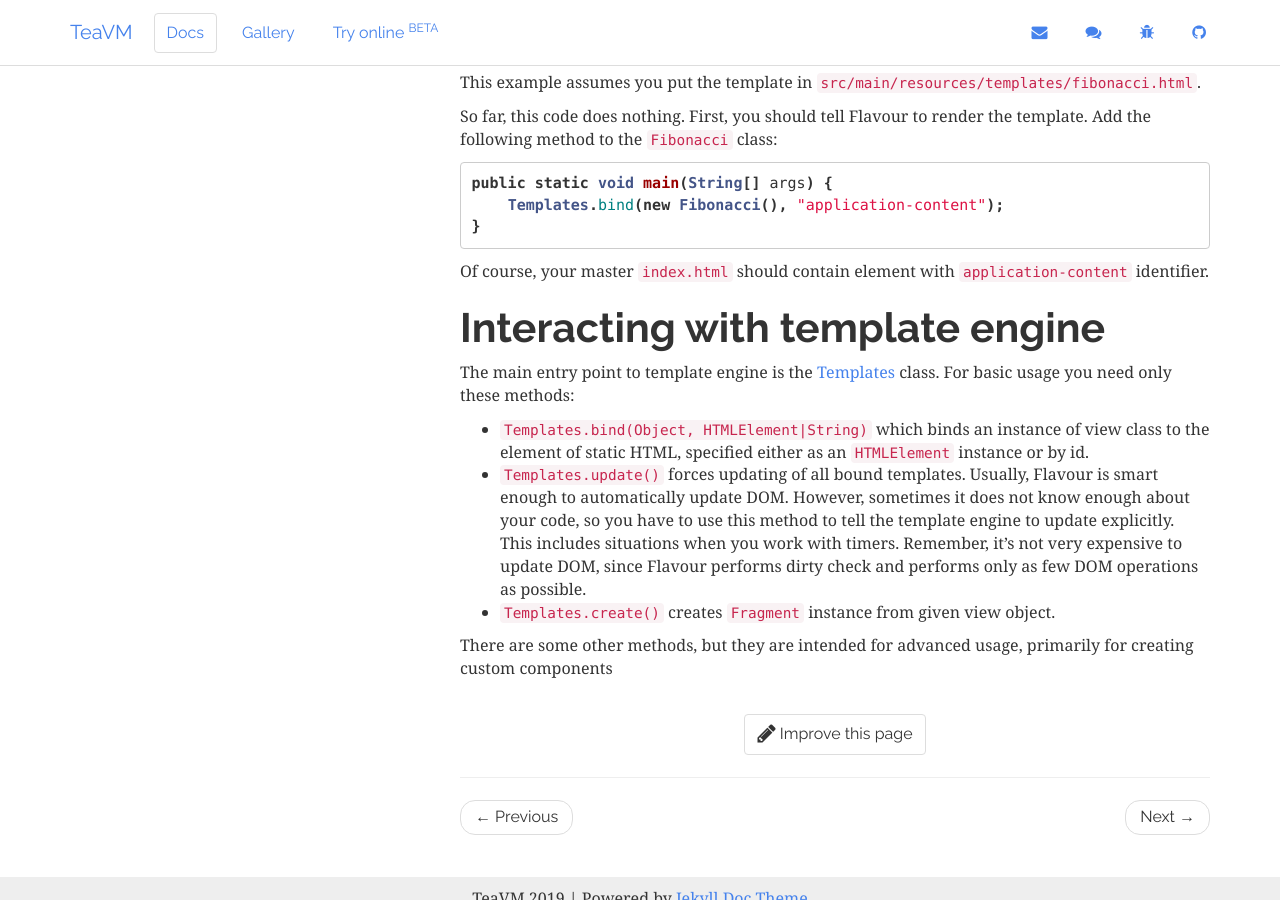
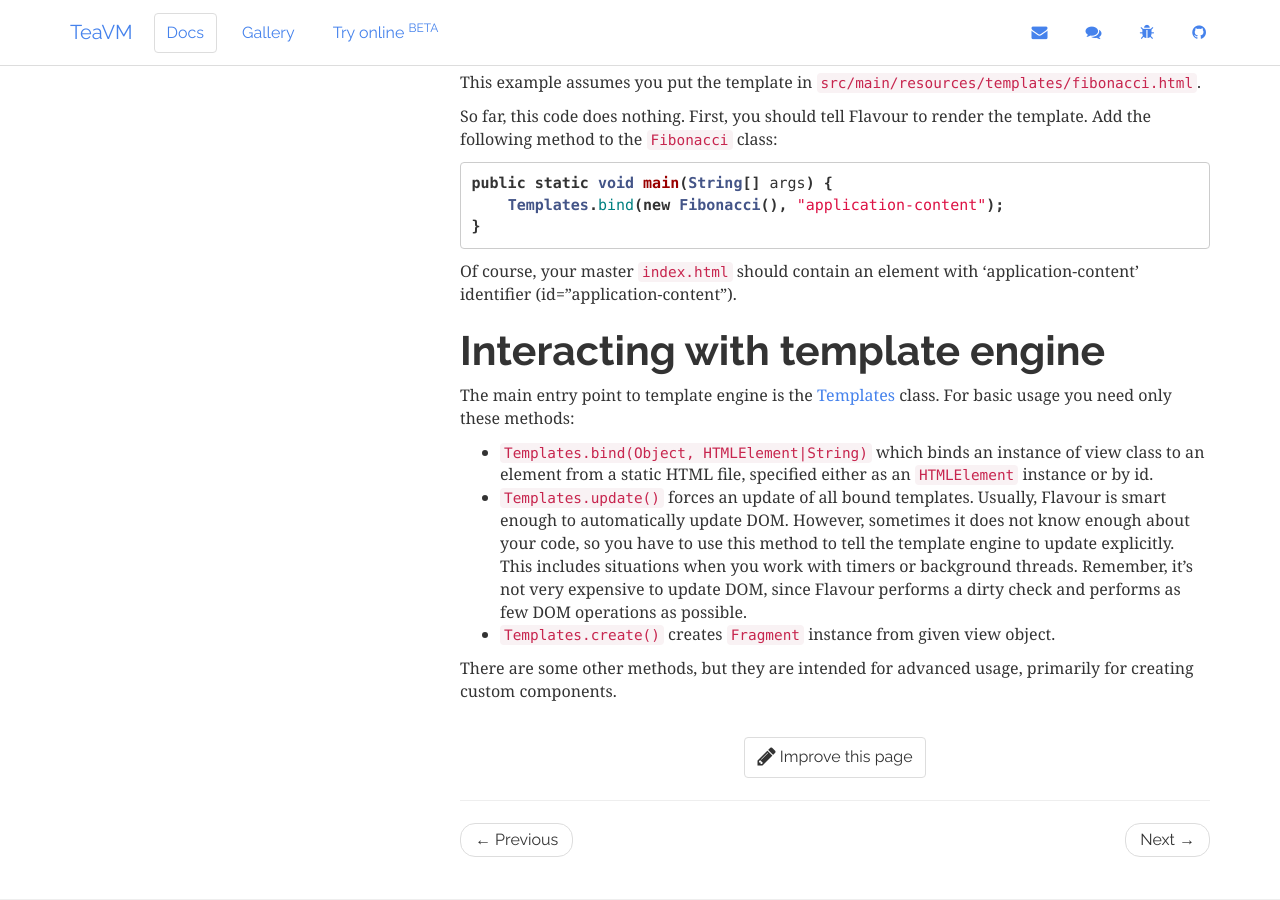
Before and after one commit to konsoletyper/teavm-site, a Jekyll site: the page built from _docs/flavour/templates.md, in a window 1280 px wide and 900 px high, scrolled down 1283 px. Built offline with Jekyll 4.4.1, drawn with Linux system fonts in a browser that asks for light colours; some of the changed text lies outside the part shown.

Commit message:
Minor edits to the templates page. (#13)
* Minor edits to the templates page.

````diff
--- a/_docs/flavour/templates.md
+++ b/_docs/flavour/templates.md
@@ -19,13 +19,13 @@
 1. **View class** that describes data and behaviour of the page.
 2. **HTML template** that displays data.
 
-Flavour does not force you with a certain structure of the view class.
+Flavour does not force you to follow a certain structure in the view class.
 It can extend, implement anything you want, define any methods and fields, and so forth.
 The only thing you need is to mark this class with
 [@BindTemplate](https://github.com/konsoletyper/teavm-flavour/blob/master/templates/src/main/java/org/teavm/flavour/templates/BindTemplate.java)
-annotation which specifies relative path to template.
+annotation which specifies the relative path to template.
 The template is an HTML file that must be somewhere in project's resources (i.e. `src/main/resources` by convention).
-In addition to regular HTML elements, the template file may contain some extended elements provided by Flavour.
+In addition to regular HTML elements, the template file may contain extended elements provided by Flavour.
 
 See this example:
 
@@ -74,7 +74,7 @@
 }
 ```
 
-Of course, your master `index.html` should contain element with `application-content` identifier.
+Of course, your master `index.html` should contain an element with 'application-content' identifier (id="application-content").
 
 
 # Interacting with template engine
@@ -83,15 +83,15 @@
 [Templates](https://github.com/konsoletyper/teavm-flavour/blob/master/templates/src/main/java/org/teavm/flavour/templates/Templates.java) class.
 For basic usage you need only these methods:
 
-* `Templates.bind(Object, HTMLElement|String)` which binds an instance of view class to the element of static HTML,
+* `Templates.bind(Object, HTMLElement|String)` which binds an instance of view class to an element from a static HTML file,
   specified either as an `HTMLElement` instance or by id.
-* `Templates.update()` forces updating of all bound templates.
+* `Templates.update()` forces an update of all bound templates.
   Usually, Flavour is smart enough to automatically update DOM.
   However, sometimes it does not know enough about your code,
   so you have to use this method to tell the template engine to update explicitly.
-  This includes situations when you work with timers.
+  This includes situations when you work with timers or background threads.
   Remember, it's not very expensive to update DOM,
-  since Flavour performs dirty check and performs only as few DOM operations as possible.
+  since Flavour performs a dirty check and performs as few DOM operations as possible.
 * `Templates.create()` creates `Fragment` instance from given view object.
 
-There are some other methods, but they are intended for advanced usage, primarily for creating custom components
+There are some other methods, but they are intended for advanced usage, primarily for creating custom components.
````
